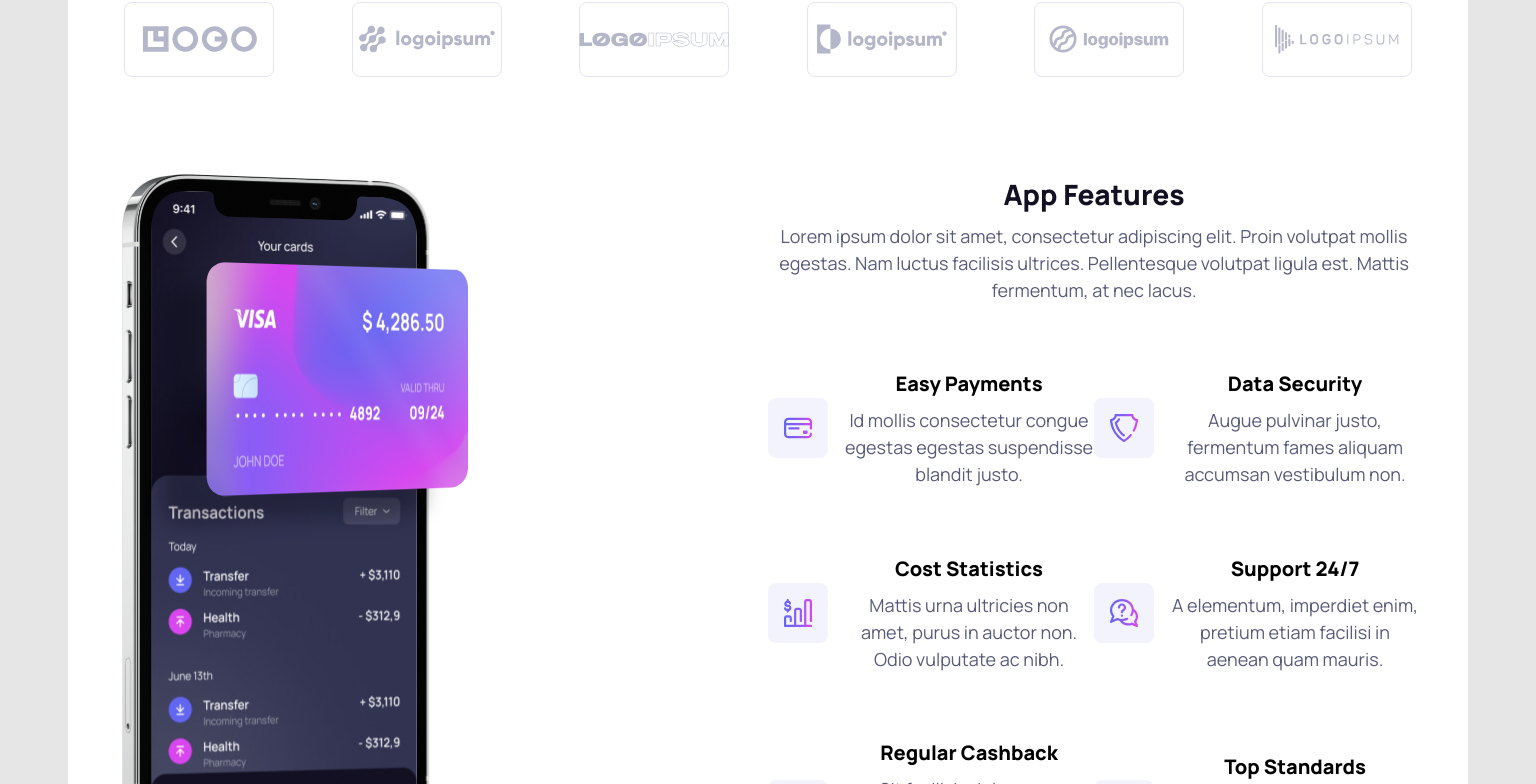
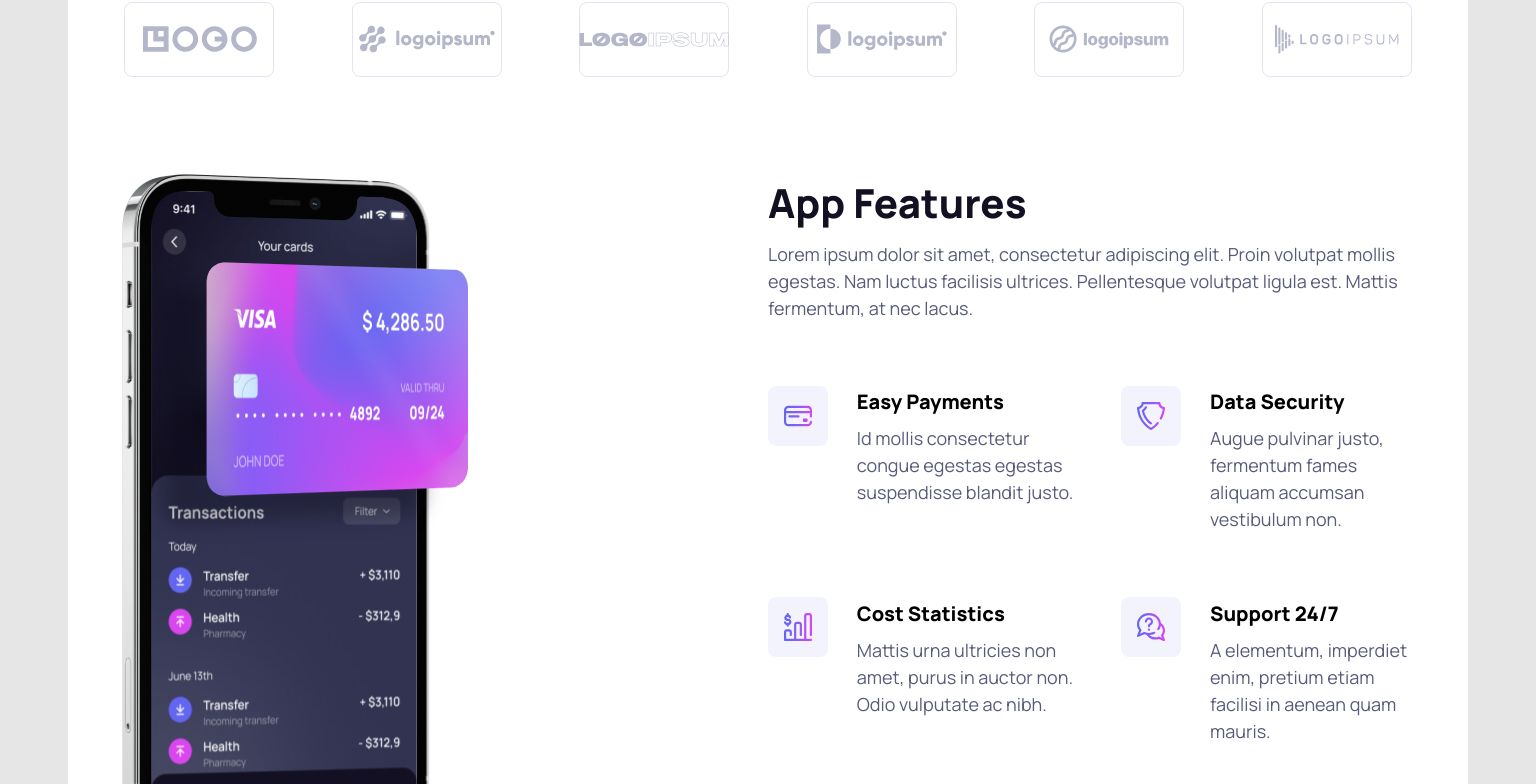
Before and after one commit to Korvin1337/React-Projekt, a React (Vite) app: page / in a window 1536 px wide. Shown: the part 826-1610 px from the top of the page. Built offline with nearby package versions, Linux system fonts and the light colour scheme; no server answers.

Commit message:
desktop and tablet complete

```diff
--- a/src/App.css
+++ b/src/App.css
@@ -394,6 +394,35 @@ footer {
         gap: .5rem;
         align-items: center;
         padding-top: 2rem;
+
+        @media (min-width: 1400px) {
+            align-items: unset;
+        }
+    }
+
+    @media (min-width: 1400px) {
+
+        .headline h2 {
+            text-align: start;
+            font-weight: 900;
+            font-size: 40px;
+        }
+
+        .headline p {
+            text-align: start;
+        }
+
+        .icon-image-2 {
+            margin-left: 1.7rem;
+        }
+
+        .content {
+            text-align: start;
+
+            .icon-text-content {
+                margin-left: .8rem;
+            }
+        }
     }
 
     .icon-image img {
```
